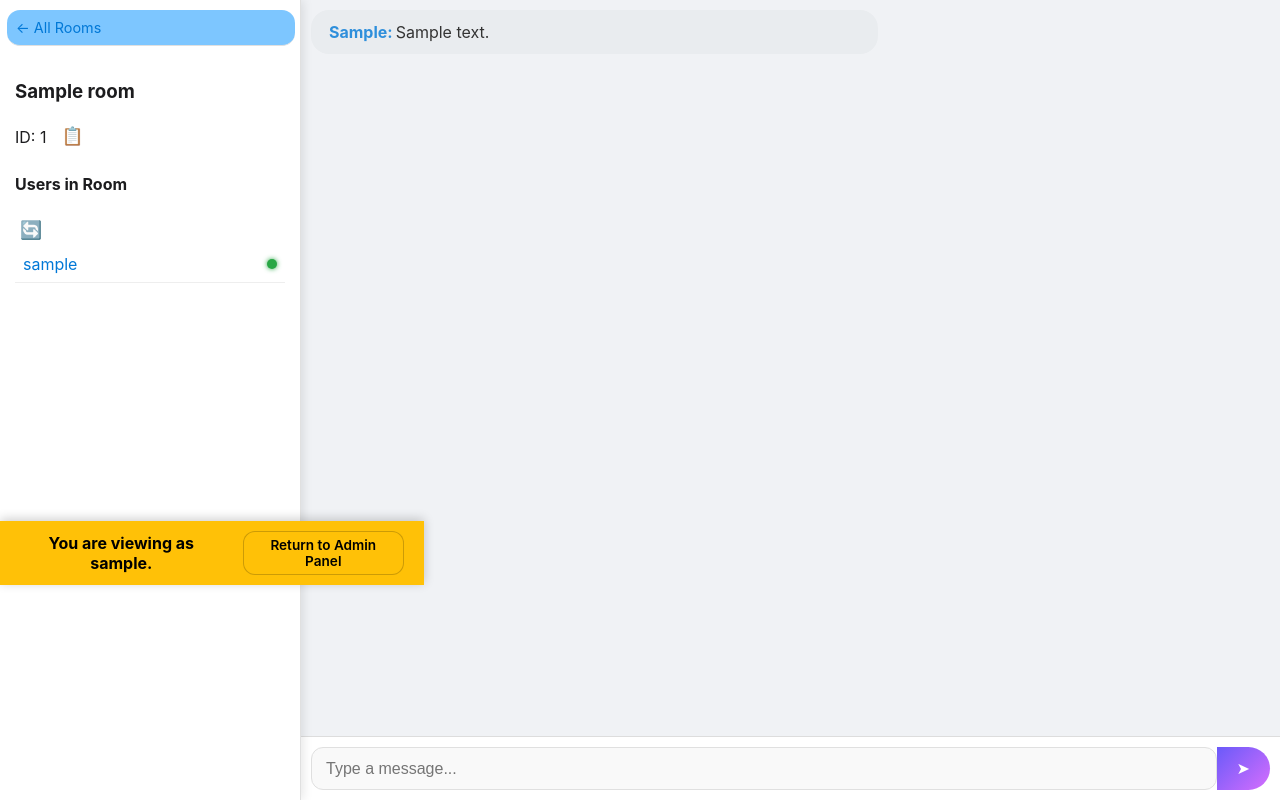
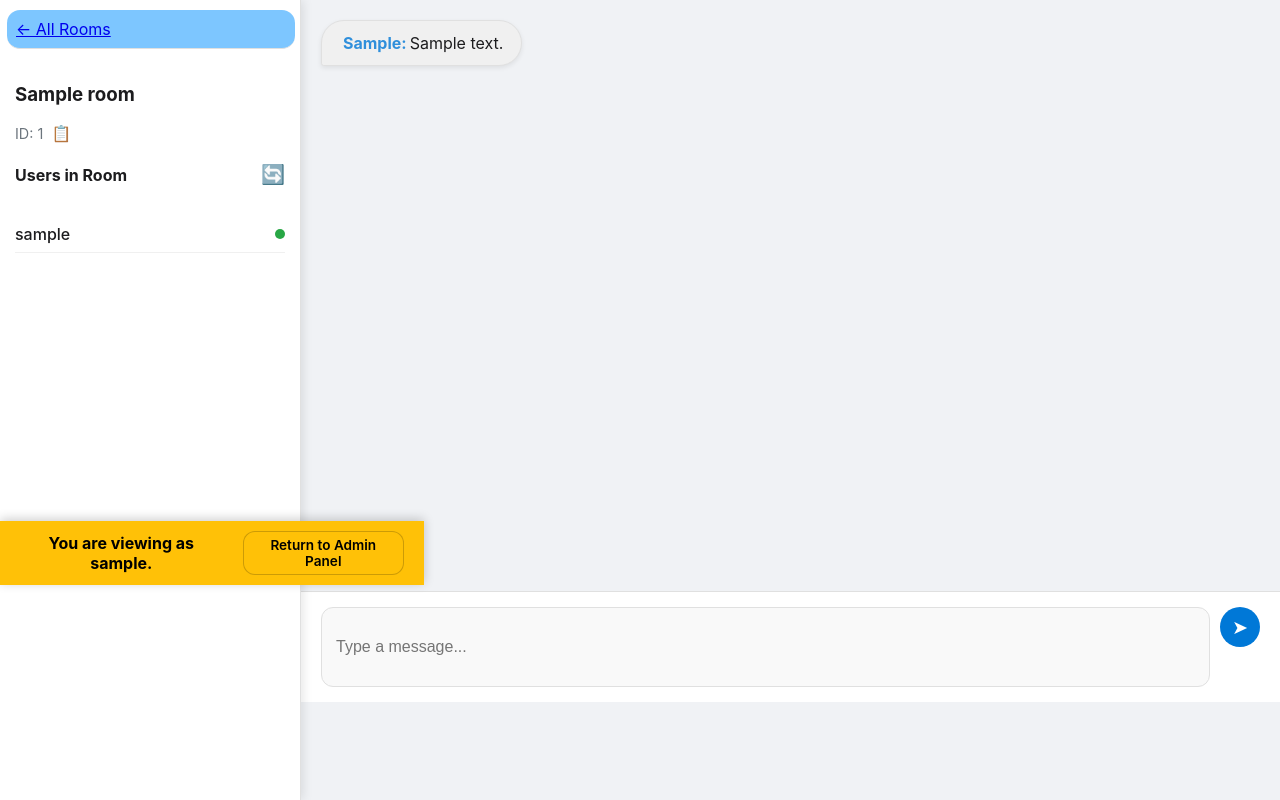
Before and after one commit to prantotasrik-svg/chat-app, a Flask app: page /chat/1 in a window 1280 px wide. Run offline with Flask 3, Linux system fonts and the light colour scheme; the visitor is signed in with stand-in values (Sample User, id 1); tables that the repository leaves empty hold one stand-in row (values such as "Sample post"); some libraries are stand-ins or nearby versions.

Commit message:
Update style.css

```diff
--- a/static/style.css
+++ b/static/style.css
@@ -291,231 +291,166 @@ ul {
 .chat-page {
   background: #f0f2f5; margin: 0; padding: 0; overflow: hidden; height: 100vh;
 }
-.chat-page {
-    height: 100dvh;  /* FIXED: Dynamic viewport (adapts to keyboard/nav bar on mobile) */
-    overflow: hidden;  /* Prevent body scroll */
-}
-.page-wrapper-sidebar {
-    display: flex;
-    height: 100%;  /* Inherit from parent */
-    position: relative;
-}
-.page-sidebar {
-    flex-shrink: 0;  /* Don't shrink sidebar */
-    z-index: 10;
-}
-.page-main {
-    flex: 1;
-    display: flex;
-    flex-direction: column;  /* FIXED: Column layout: messages flex-grow, form at bottom */
-    height: 100%;
-    position: relative;
-    padding: 0;  /* Remove any padding that could push form */
-}
-.sidebar-toggle-btn {
-    position: absolute;
-    top: 10px;
-    left: 10px;
-    z-index: 20;
-    background: rgba(0, 0, 0, 0.7);
-    color: white;
-    border: none;
-    border-radius: 5px;
-    padding: 10px;
-    font-size: 1.2rem;
-    cursor: pointer;
-}
 .chat-messages {
-    flex: 1;  /* FIXED: Take available space, scroll if needed */
-    overflow-y: auto;  /* Scroll messages, not whole page */
-    padding: 10px;
-    display: flex;
-    flex-direction: column;
-    scroll-behavior: smooth;  /* Smooth scroll to bottom */
-}
-#chat-loading,
-#chat-box {
-    flex: 1;
-    overflow-y: auto;  /* Ensure loading/messages scroll independently */
+  flex: 1; padding: 20px; overflow-y: auto; display: flex;
+  flex-direction: column; gap: 5px; scroll-behavior: smooth;
 }
 .message { max-width: 70%; margin-bottom: 5px; animation: fadeIn 1s ease-out; }
-.message {
-    margin-bottom: 10px;  /* Space between messages */
+.message.self { align-self: flex-end; }
+.message.other { align-self: flex-start; }
+.message.consecutive { margin-top: -14px; }
+.message-bubble {
+  padding: 10px 18px; border-radius: 25px; max-width: 100%;
+  word-wrap: break-word; box-shadow: 0 2px 5px rgba(0, 0, 0, 0.08);
 }
-.message-bubble {
-    max-width: 80%;
-    padding: 10px 15px;
-    border-radius: 18px;
-    word-wrap: break-word;
-}
-.message.self .message-bubble {
-    background: linear-gradient(135deg, #6a5af9, #d66efd);
-    color: white;
-    margin-left: auto;
-    text-align: right;
-}
-.message.other .message-bubble { background: #e9ecef; color: #333; }
+.message.self .message-bubble { background: var(--sender-color); color: white; border-bottom-right-radius: 3px; }
+.message.other .message-bubble { background: var(--receiver-color); color: var(--text-dark); border: 1px solid var(--border-color); border-bottom-left-radius: 3px; }
 .message.self.consecutive .message-bubble { border-top-right-radius: 6px; }
 .message.other.consecutive .message-bubble { border-top-left-radius: 6px; }
 .message-content { margin: 0; line-height: 1.5; overflow-wrap: break-word; }
 .username-prefix { font-weight: 700; opacity: 0.8; margin: 0 3px; color: var(--primary-color); }
-.message-placeholder {
-    text-align: center;
-    color: #666;
-    padding: 40px;
-    font-style: italic;
-}
 .message-form {
-    flex-shrink: 0;  /* FIXED: Don't shrink—stay at bottom */
-    display: flex;
-    padding: 10px;
-    background: white;  /* White bg for visibility over messages */
-    border-top: 1px solid #ddd;
-    position: sticky;  /* FIXED: Stick to bottom on scroll */
-    bottom: 0;
-    z-index: 5;
+  margin-bottom: 10%;
+  height: 10%;
+  display: flex; gap: 10px; padding: 15px 20px;
+  background: white; border-top: 1px solid var(--border-color);
 }
 .message-input {
-  flex: 1; padding: 12px 15px; border: 1px solid #ddd;
-  border-radius: 25px 0 0 25px; outline: none; font-size: 16px;  /* Prevent zoom on iOS focus */
+  flex: 1; padding: 12px 15px; border: 1px solid #ccc;
+  border-radius: 25px; font-size: 1rem; outline: none; box-sizing: border-box;
 }
+.message-input:focus { border-color: var(--primary-color); }
 .send-btn {
-    background: linear-gradient(135deg, #6a5af9, #d66efd);
-    color: white;
-    border: none;
-    padding: 12px 20px;
-    border-radius: 0 25px 25px 0;
-    cursor: pointer;
-    font-size: 16px;
+  background: #0078d7; color: white; border: none; border-radius: 50%;
+  width: 40px; height: 40px; cursor: pointer; display: flex; align-items: center;
+  justify-content: center; font-size: 1.2rem; flex-shrink: 0; transition: background 0.2s, transform 0.2s;
 }
-.send-btn:hover, .send-btn:active {
-    background: linear-gradient(135deg, #5a4ae9, #c65ef2);
+.send-btn:hover { background: #005fa3; }
+.send-btn:active { transform: scale(0.95); }
+.user-list-header { display: flex; justify-content: space-between; align-items: center; margin-bottom: 10px; }
+.user-item {
+  display: flex; justify-content: space-between; align-items: center;
+  padding: 8px 0; border-bottom: 1px solid #f0f0f0; transition: background 0.2s;
+}
+.user-item:hover { background: #e9ecef; }
+.user-profile-link { text-decoration: none; color: var(--text-dark); font-weight: 500; }
+.user-profile-link:hover { text-decoration: underline; color: var(--primary-color); }
+.status-dot { width: 10px; height: 10px; border-radius: 50%; flex-shrink: 0; }
+.status-dot.online { background: #28a745; }
+.status-dot.offline { background: #6c757d; }
+.room-id-container { display: flex; align-items: center; gap: 8px; margin-top: 5px; font-size: 0.9rem; color: #6c757d; }
+.room-id-container .btn-icon { font-size: 1rem; }
+
+/* Rooms Page */
+.rooms-page .container { background: transparent; border-radius: 0; box-shadow: none; }
+.room-list li {
+  padding: 12px 10px; border: 1px solid var(--border-color); margin-bottom: 10px;
+  cursor: pointer; border-radius: 7px; background: #fff; transition: background 0.2s, transform 0.2s;
+}
+.room-list li:hover, .room-list li:active { background-color: #e6f7ff; transform: translateY(-2px); box-shadow: 0 4px 15px rgba(0, 0, 0, 0.05); }
+.room-name { font-weight: bold; }
+.lock-icon { margin-left: 7px; }
+.room-item-empty { text-align: center; color: black; background: #f9f9f9; border-radius: 12px; cursor: default; }
+.room-item-empty:hover { background: #f9f9f9; transform: none; box-shadow: none; }
+
+/* Profile & User Profile Pages */
+.profile-page .container, .user-profile-page .container {
+  background: rgba(255, 255, 255, 0.95); border: 1px solid #dee2e6;
+  box-shadow: 0 4px 20px rgba(0,0,0,0.1); border-radius: 15px; padding: 40px; max-width: 600px;
+}
+.profile-card {
+  background: #ffffff; border: 1px solid #e9ecef; border-radius: 12px;
+  padding: 15px; margin-bottom: 20px; box-shadow: 0 2px 10px rgba(0,0,0,0.05);
+}
+.profile-card h4 {
+  border-bottom: 1px solid #e9ecef; padding-bottom: 8px; margin: 0 0 15px 0;
+}
+.profile-card ul { max-height: 150px; overflow-y: auto; }
+.profile-card ul li { padding: 8px; background: #f8f9fa; border-radius: 8px; margin-bottom: 8px; display: flex; justify-content: space-between; align-items: center; }
+.profile-card a { color: white;font-weight: 500; }
+.profile-card textarea { width: 100%; min-height: 80px; resize: vertical; }
+.account-actions { display: flex; gap: 10px; justify-content: center; }
+.public-profile-card { text-align: center; }
+.bio-display { margin-top: 20px; text-align: left; background: #f8f9fa; padding: 15px; border-radius: 12px; border: 1px solid #e9ecef; }
+.bio-display h4 { margin: 0 0 10px 0; color: #495057; }
+.bio-display p {
+  margin: 0;
+  white-space: pre-wrap; /* Respects line breaks */
 }
 
-/* FIXED: Mobile-specific (keyboard/nav bar handling) */
-@media (max-width: 768px) {
-    .page-wrapper-sidebar {
-        flex-direction: column;  /* Stack sidebar on small screens */
-    }
-
-    .page-sidebar {
-        position: fixed;
-        top: 0;
-        left: -100%;  /* Hidden by default */
-        width: 80%;
-        height: 100dvh;
-        transition: left 0.3s ease;
-        z-index: 100;
-    }
-
-    .page-sidebar.sidebar-visible {
-        left: 0;  /* Slide in on toggle */
-    }
-
-    .sidebar-toggle-btn {
-        display: block !important;  /* Always show on mobile */
-    }
-
-    .message-form {
-        padding-bottom: max(10px, env(safe-area-inset-bottom));  /* FIXED: iOS safe area (keyboard/nav bar) */
-        padding-bottom: max(10px, 20px);  /* Fallback for Android */
-    }
-
-    .chat-messages {
-        padding-bottom: 10px;  /* Extra space above form */
-    }
-
-    /* Prevent zoom on input focus */
-    .message-input:focus {
-        font-size: 16px;
-    }
+/* NEW: Modal Styles */
+.modal {
+  display: none;
+  position: fixed;
+  z-index: 1000;
+  left: 0;
+  top: 0;
+  width: 100%;
+  height: 100%;
+  overflow: auto;
+  background-color: rgba(0,0,0,0.5);
+}
+.modal-content {
+  background-color: #fefefe;
+  margin: 15% auto;
+  padding: 20px;
+  border: 1px solid #888;
+  width: 80%;
+  max-width: 500px;
+  border-radius: 10px;
+  position: relative;
+}
+.close-button {
+  color: #aaa;
+  position: absolute;
+  top: 10px;
+  right: 20px;
+  font-size: 28px;
+  font-weight: bold;
+  cursor: pointer;
+}
+.close-button:hover,
+.close-button:focus {
+  color: black;
+}
+#modal-body textarea {
+  width: 100%;
+  box-sizing: border-box;
+  resize: none;
 }
 
-/* FIXED: Hide consecutive usernames (if re-added later) */
-.message.consecutive .username-prefix,
-.message.consecutive .username-suffix {
-    display: none;
+/* Control/Login Pages (Consolidated) */
+.control-page .container {
+  max-width: 800px;
 }
-
-.message.consecutive .message-bubble {
-    margin-left: 20px;  /* Slight indent for repeats */
+.control-page .box, .login-page .box, .register-page .box {
+  background: #f9f9f9; padding: 20px; border-radius: 10px; border: 1px solid #e0e0e0;
 }
-
-/* User list styles (for sidebar) */
-.user-list {
-    list-style: none;
-    padding: 0;
-    max-height: 300px;
-    overflow-y: auto;
-}
-
-.user-item {
-    display: flex;
-    justify-content: space-between;
-    align-items: center;
-    padding: 8px;
-    border-bottom: 1px solid #eee;
-}
-
-.status-dot {
-    width: 10px;
-    height: 10px;
-    border-radius: 50%;
-    flex-shrink: 0;
-}
-
-.status-dot.online {
-    background: #28a745;
-    box-shadow: 0 0 5px #28a745;
-}
-
-.status-dot.offline {
-    background: #dc3545;
-}
-
-.user-profile-link {
-    color: #0078d7;
-    text-decoration: none;
-}
-
-.user-item-empty, .user-item-error {
-    text-align: center;
-    color: #666;
-    padding: 20px;
-    font-style: italic;
-}
-
-/* Room title and back link */
-.current-room-title {
-    margin-bottom: 20px;
-}
-
-.sidebar-back-link {
-    color: #0078d7;
-    text-decoration: none;
-    font-size: 0.9rem;
-}
-
-.room-id-container {
-    display: flex;
-    align-items: center;
-    gap: 10px;
-    margin-top: 5px;
-}
-
-.btn-icon {
-    background: none;
-    border: none;
-    cursor: pointer;
-    font-size: 1.1rem;
-    padding: 5px;
-    border-radius: 50%;
-    transition: background 0.2s;
-}
-
-.btn-icon:hover {
-    background: rgba(0, 0, 0, 0.1);
-}
+.dev-mode-form { display: flex; align-items: center; gap: 15px; }
+.admin-table { width: 100%; border-collapse: collapse; margin-top: 15px; }
+.admin-table th, .admin-table td { padding: 12px; border-bottom: 1px solid #ddd; text-align: left; }
+.admin-table th { background-color: #f2f2f2; }
+.admin-table td.actions { display: flex; gap: 8px; }
+.room-management-card { border: 1px solid #ddd; border-radius: 8px; margin-bottom: 15px; background: #fff; }
+.room-management-card summary { padding: 15px; cursor: pointer; font-size: 1.1rem; }
+.room-management-card summary:hover { background-color: #f7f7f7; }
+.float-right { float: right; }
+.room-details { padding: 0 20px 20px 20px; border-top: 1px solid #ddd; }
+.member-list { list-style: none; padding: 0; }
+.member-list li { display: flex; justify-content: space-between; align-items: center; padding: 8px; border-bottom: 1px solid #eee; }
+.member-list li:last-child { border-bottom: none; }
+.switch { position: relative; display: inline-block; width: 60px; height: 34px; }
+.switch.small { width: 44px; height: 24px; }
+.switch input { opacity: 0; width: 0; height: 0; }
+.slider { position: absolute; cursor: pointer; top: 0; left: 0; right: 0; bottom: 0; background-color: #ccc; transition: .4s; }
+.slider:before { position: absolute; content: ""; height: 26px; width: 26px; left: 4px; bottom: 4px; background-color: white; transition: .4s; }
+.switch.small .slider:before { height: 16px; width: 16px; left: 4px; bottom: 4px; }
+input:checked + .slider { background-color: #2196F3; }
+input:focus + .slider { box-shadow: 0 0 1px #2196F3; }
+input:checked + .slider:before { transform: translateX(26px); }
+.switch.small input:checked + .slider:before { transform: translateX(20px); }
+.slider.round { border-radius: 34px; }
+.slider.round:before { border-radius: 50%; }
 
 /* --- Media Queries --- */
 @media (max-width: 768px) {
```
